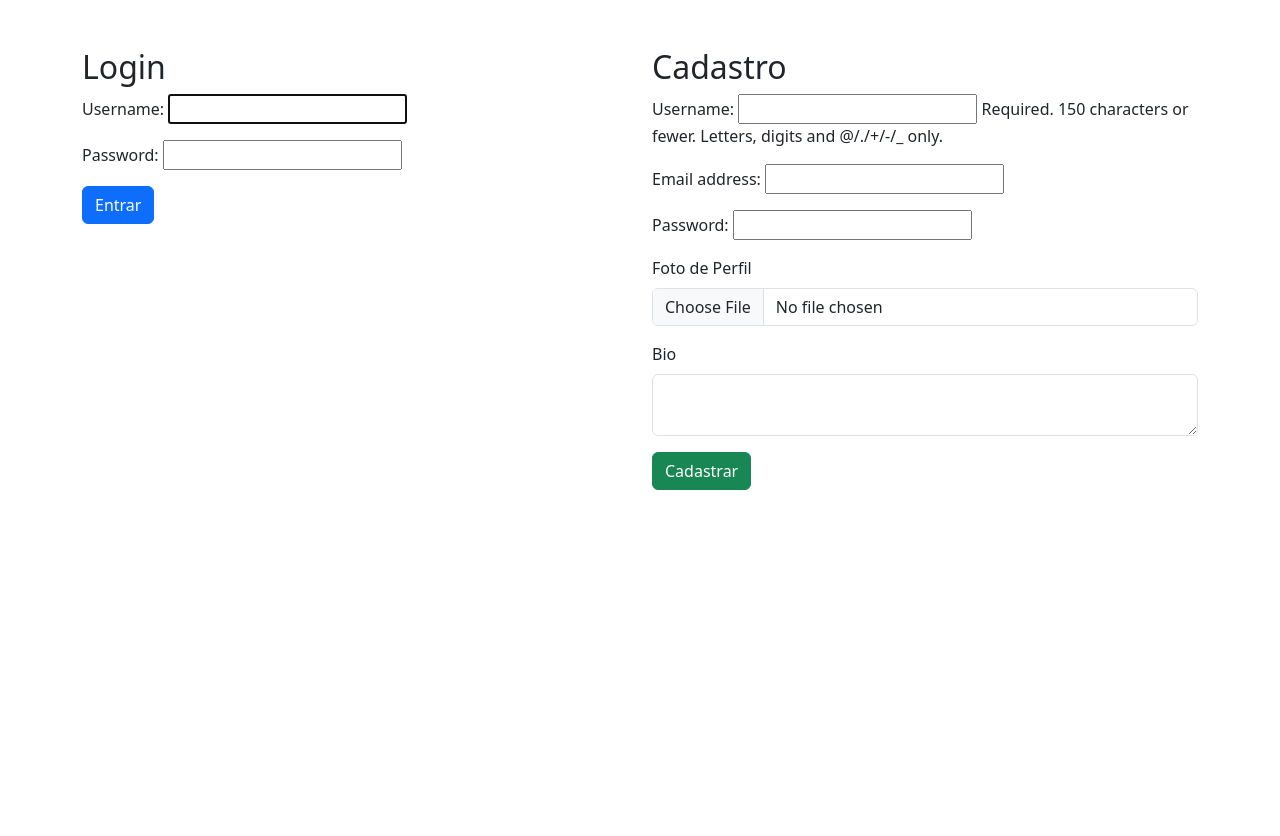
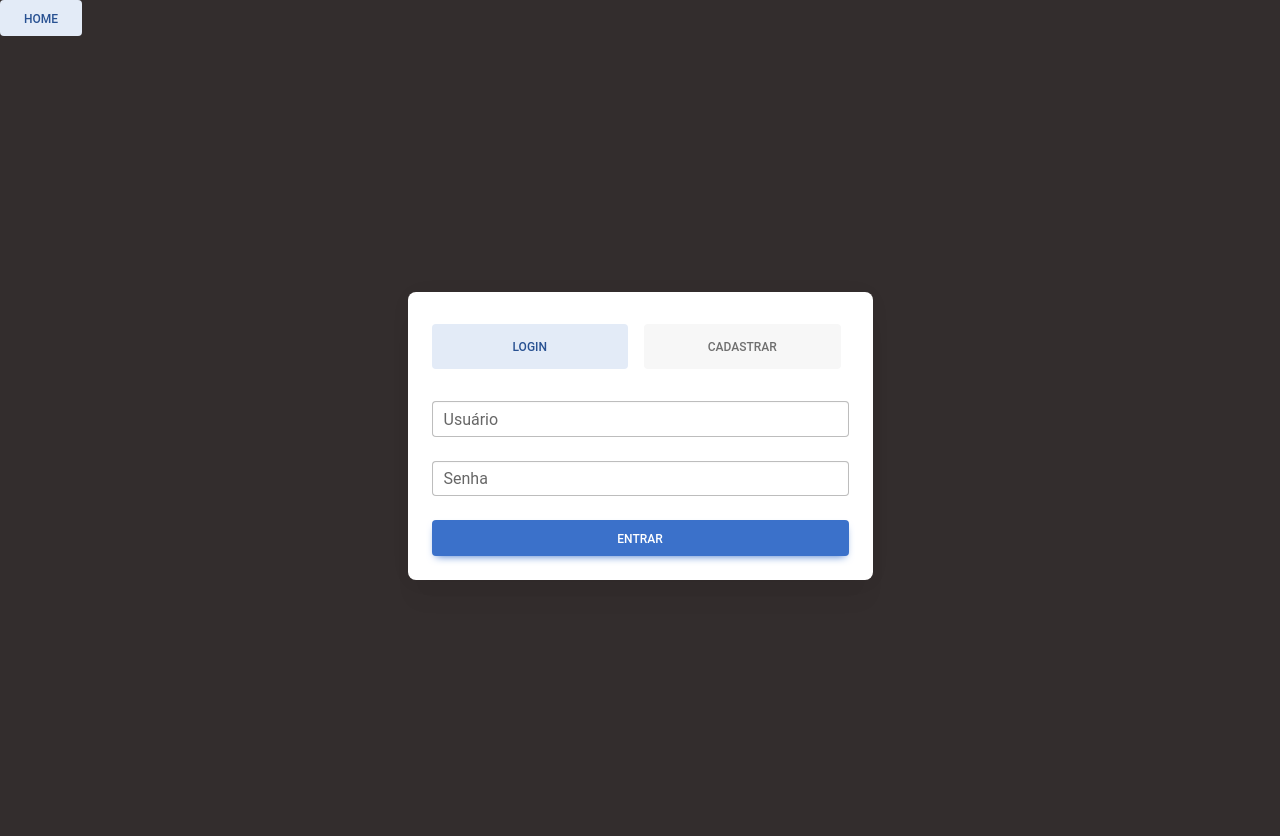
Before and after one commit to arlindow/Blog, a Django app: page /login/ in a window 1280 px wide. Before the commit the page ends 490 px from the top, so only its background shows below. Run offline with Django 5.2, Linux system fonts and the light colour scheme; some libraries are stand-ins or nearby versions.

Commit message:
layout tela de login e cadastro

```diff
--- a/posts/forms.py
+++ b/posts/forms.py
@@ -4,14 +4,23 @@ from .models import Profile
 
 class RegisterForm(forms.ModelForm):
     password = forms.CharField(widget=forms.PasswordInput)
+    password2 = forms.CharField(label="Confirmar senha", widget=forms.PasswordInput)
+    foto = forms.ImageField(required=False)
+    bio = forms.CharField(widget=forms.Textarea(attrs={"rows": 2}), required=False)
 
     class Meta:
         model = User
-        fields = ['username', 'email', 'password']
+        fields = ["username", "email", "password"]
+
+    def clean(self):
+        cleaned_data = super().clean()
+        if cleaned_data.get("password") != cleaned_data.get("password2"):
+            self.add_error("password2", "As senhas não coincidem")
+        return cleaned_data
 
     def save(self, commit=True):
         user = super().save(commit=False)
-        user.set_password(self.cleaned_data['password'])
+        user.set_password(self.cleaned_data["password"])
         if commit:
             user.save()
         return user
--- a/posts/templates/posts/login_cadastro.html
+++ b/posts/templates/posts/login_cadastro.html
@@ -1,46 +1,162 @@
-{% load static %}
-
 <!DOCTYPE html>
 <html lang="pt-br">
 <head>
   <meta charset="UTF-8">
-    <meta name="viewport" content="width=device-width, initial-scale=1.0">
-    <title>Login e Cadastro</title>
-    <link href="https://cdn.jsdelivr.net/npm/bootstrap@5.3.0-alpha1/dist/css/bootstrap.min.css" rel="stylesheet">
+  <title>Login | Cadastro</title>
+  <meta name="viewport" content="width=device-width, initial-scale=1">
+
+  <!-- MDB CSS -->
+  <link
+    href="https://cdnjs.cloudflare.com/ajax/libs/mdb-ui-kit/6.4.2/mdb.min.css"
+    rel="stylesheet"
+  />
 </head>
-<body>
-    <div class="container mt-5">
-        <div class="row">
-            <!-- Login Form -->
-            <div class="col-md-6">
-                <h2>Login</h2>
+
+<body class="bg-dark">
+
+    <a class="btn btn-secondary" href="{% url 'home' %}">home</a>
+
+<div class="container vh-100 d-flex justify-content-center align-items-center">
+  <div class="col-md-6 col-lg-5">
+
+    <div class="card shadow-5">
+      <div class="card-body p-4">
+
+        <!-- MENSAGENS -->
+        {% if messages %}
+          {% for message in messages %}
+            <div class="alert alert-{{ message.tags }} text-center">
+              {{ message }}
+            </div>
+          {% endfor %}
+        {% endif %}
+
+        <!-- NAV PILLS -->
+        <ul class="nav nav-pills nav-justified mb-4" id="authTabs" role="tablist">
+          <li class="nav-item" role="presentation">
+            <a
+              class="nav-link active"
+              id="tab-login"
+              data-mdb-toggle="pill"
+              href="#pane-login"
+              role="tab"
+              aria-controls="pane-login"
+              aria-selected="true"
+            >
+              Login
+            </a>
+          </li>
+
+          <li class="nav-item" role="presentation">
+            <a
+              class="nav-link"
+              id="tab-register"
+              data-mdb-toggle="pill"
+              href="#pane-register"
+              role="tab"
+              aria-controls="pane-register"
+              aria-selected="false"
+            >
+              Cadastrar
+            </a>
+          </li>
+        </ul>
+
+        <!-- TAB CONTENT -->
+        <div class="tab-content" id="authTabsContent">
+
+          <!-- LOGIN -->
+          <div
+            class="tab-pane fade show active"
+            id="pane-login"
+            role="tabpanel"
+            aria-labelledby="tab-login"
+          >
             <form method="POST">
               {% csrf_token %}
-                    {{ form.as_p }}
-                    <button type="submit" name="login" class="btn btn-primary">Entrar</button>
+              <input type="hidden" name="login">
+
+              <div class="form-outline mb-4" data-mdb-input-init>
+                <input name="username" class="form-control">
+                <label class="form-label">Usuário</label>
+              </div>
+
+              <div class="form-outline mb-4" data-mdb-input-init>
+                <input type="password" name="password" class="form-control">
+                <label class="form-label">Senha</label>
+              </div>
+
+              <button class="btn btn-primary w-100">
+                Entrar
+              </button>
             </form>
           </div>
 
-            <!-- Cadastro Form -->
-            <div class="col-md-6">
-                <h2>Cadastro</h2>
-                <form method="POST">
+          <!-- CADASTRO -->
+          <div
+            class="tab-pane fade"
+            id="pane-register"
+            role="tabpanel"
+            aria-labelledby="tab-register"
+          >
+            <form method="POST" enctype="multipart/form-data">
               {% csrf_token %}
-                    {{ register_form.as_p }}
+              <input type="hidden" name="register">
+
+              {% if register_form.errors %}
+                <div class="alert alert-danger">
+                  {{ register_form.errors }}
+                </div>
+              {% endif %}
+
+              <div class="form-outline mb-3" data-mdb-input-init>
+                {{ register_form.username }}
+                <label class="form-label">Usuário</label>
+              </div>
+
+              <div class="form-outline mb-3" data-mdb-input-init>
+                {{ register_form.email }}
+                <label class="form-label">Email</label>
+              </div>
+
+              <div class="form-outline mb-3" data-mdb-input-init>
+                {{ register_form.password }}
+                <label class="form-label">Senha</label>
+              </div>
+
+              <div class="form-outline mb-3" data-mdb-input-init>
+                {{ register_form.password2 }}
+                <label class="form-label">Confirmar senha</label>
+              </div>
+
               <div class="mb-3">
-                        <label for="id_foto" class="form-label">Foto de Perfil</label>
-                        <input type="file" class="form-control" id="id_foto" name="foto">
+                <label class="form-label">Foto</label>
+                {{ register_form.foto }}
               </div>
-                    <div class="mb-3">
-                        <label for="id_bio" class="form-label">Bio</label>
-                        <textarea class="form-control" id="id_bio" name="bio"></textarea>
+
+              <div class="form-outline mb-4" data-mdb-input-init>
+                {{ register_form.bio }}
+                <label class="form-label">Bio</label>
               </div>
-                    <button type="submit" name="register" class="btn btn-success">Cadastrar</button>
+
+              <button class="btn btn-success w-100">
+                Cadastrar
+              </button>
             </form>
           </div>
+
+        </div>
+
       </div>
     </div>
 
-    <script src="https://cdn.jsdelivr.net/npm/bootstrap@5.3.0-alpha1/dist/js/bootstrap.bundle.min.js"></script>
+  </div>
+</div>
+
+<!-- MDB JS (OBRIGATÓRIO) -->
+<script
+  src="https://cdnjs.cloudflare.com/ajax/libs/mdb-ui-kit/6.4.2/mdb.min.js">
+</script>
+
 </body>
 </html>
--- a/posts/views.py
+++ b/posts/views.py
@@ -57,18 +57,46 @@ def comentar(request, jogo_id):
 
     return render(request, "posts/comentar.html", {"jogo": jogo})
 
-def login_view(request):
+def login_cadastro_view(request):
+    login_form = AuthenticationForm()
+    register_form = RegisterForm()
+
     if request.method == "POST":
-        form = AuthenticationForm(request, data=request.POST)
+        action = request.POST.get("action")
 
-        if form.is_valid():
-            user = form.get_user()
-            login(request, user)
-            return redirect("home")
-    else:
-        form = AuthenticationForm()
-    return render(request, "posts/login.html", {"form": form})
+        # LOGIN
+        if action == "login":
+            login_form = AuthenticationForm(request, data=request.POST)
+            if login_form.is_valid():
+                user = login_form.get_user()
+                login(request, user)
+                messages.success(request, "Login realizado com sucesso!")
+                return redirect("home")
 
+        # CADASTRO
+        elif action == "register":
+            register_form = RegisterForm(request.POST, request.FILES)
+            if register_form.is_valid():
+                user = register_form.save()
+
+                # Atualiza o profile criado pelo receiver
+                profile = user.profile
+                profile.bio = register_form.cleaned_data.get("bio")
+                profile.foto = register_form.cleaned_data.get("foto")
+                profile.save()
+
+                login(request, user)
+                messages.success(request, "Cadastro realizado com sucesso! 🎉")
+                return redirect("home")
+
+    return render(
+        request,
+        "login_cadastro.html",
+        {
+            "login_form": login_form,
+            "register_form": register_form,
+        },
+    )
 
 def lista_jogos(request):
     jogos = Jogo.objects.all()
```
Lines whose indentation alone changed are shown as unchanged.
